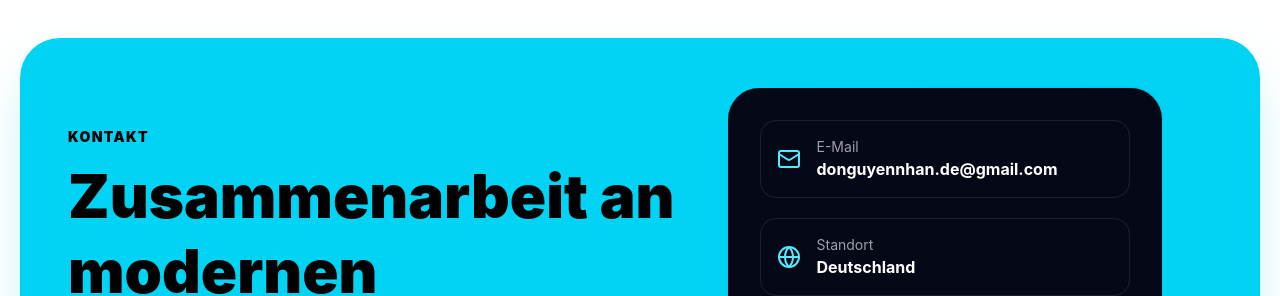
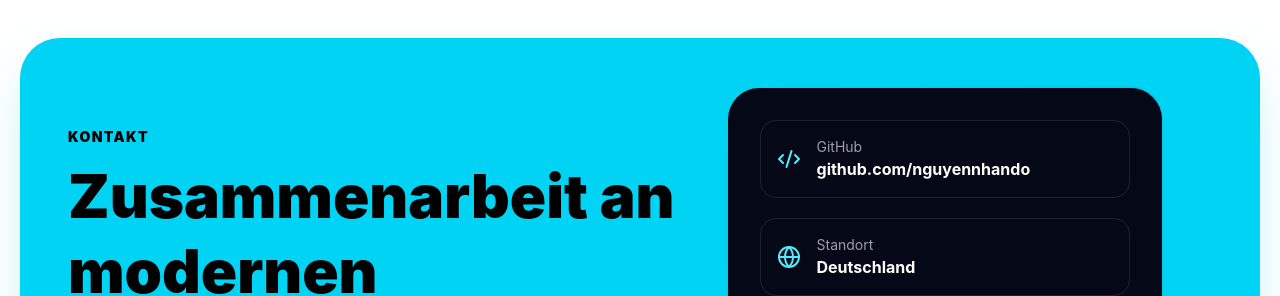
Before and after one commit to nguyennhando/my-electronics-blog, a React (Vite) app: page / in a window 1280 px wide. Shown: the part 8095-8391 px from the top of the page. Built offline with nearby package versions, Linux system fonts and the light colour scheme.

Commit message:
Update UI

```diff
--- a/src/App.jsx
+++ b/src/App.jsx
@@ -1183,7 +1183,7 @@ const paginatedPosts = filteredPosts.slice(
                 <div className="rounded-[1.2rem] sm:rounded-[1.95rem] bg-[#050816] p-3 sm:p-8 text-white">
                   <div className="grid gap-5">
                     {[
-                      { icon: Mail, label: "E-Mail", value: "donguyennhan.de@gmail.com" },
+                      {icon: Code2, label: "GitHub", value: "github.com/nguyennhando"},
                       { icon: Globe, label: "Standort", value: "Deutschland" },
                       { icon: CircuitBoard, label: "Schwerpunkt", value: "IoT · Automatisierung" },
                       { icon: Wrench, label: "Tools", value: "SPS · AutoCAD · EPLAN · C++ · Qt" },
```
